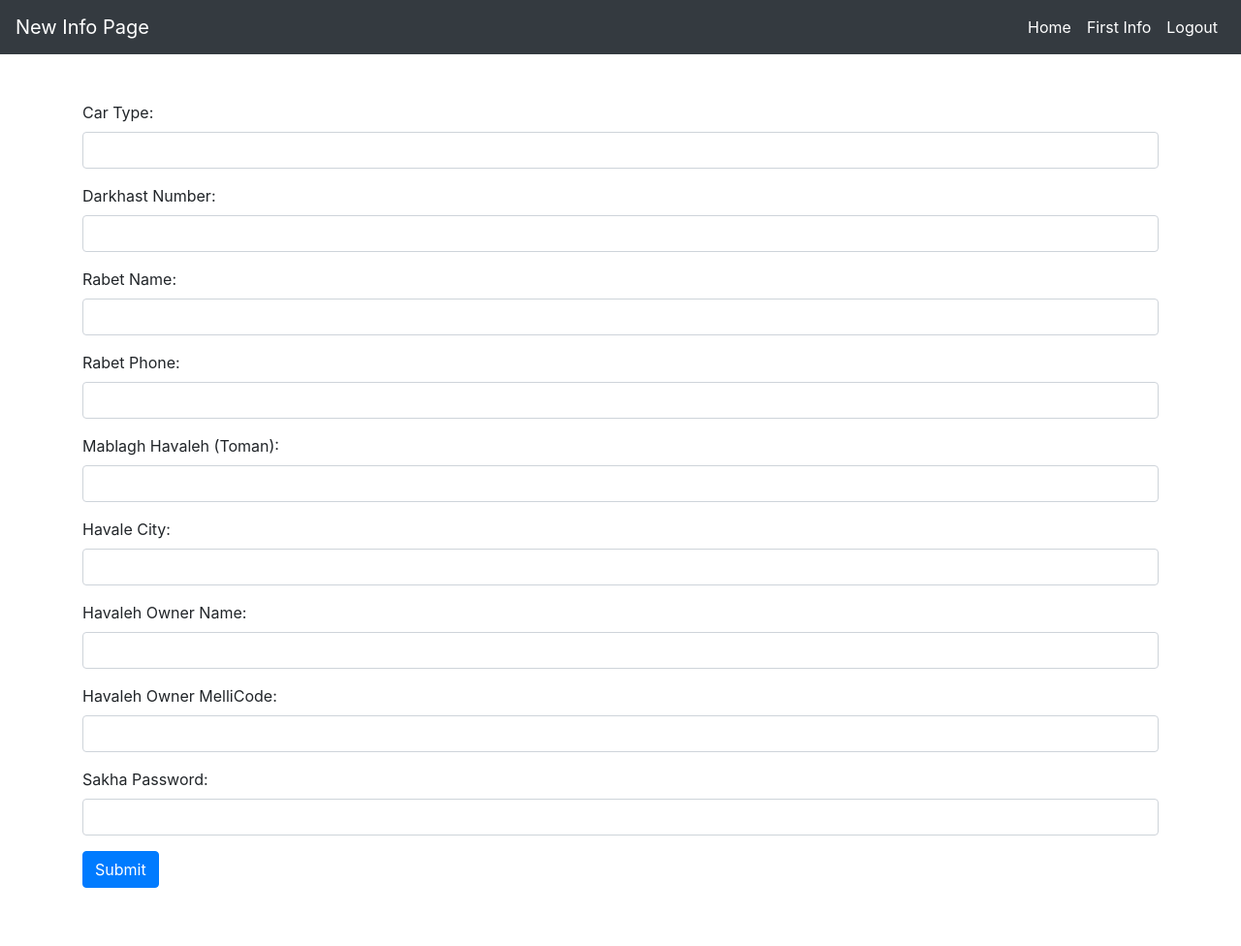
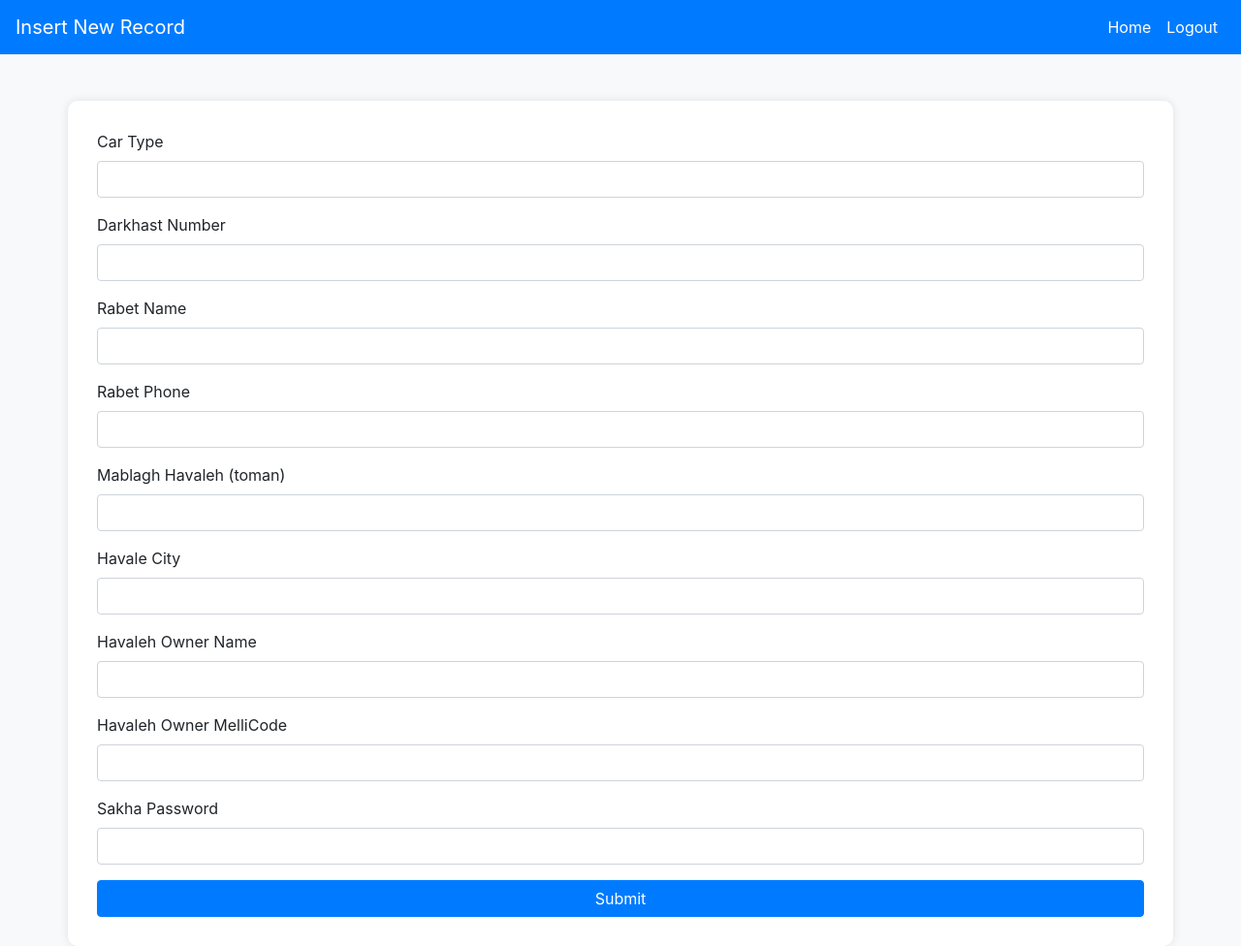
Before and after one commit to tohid1997/car-selling-project, a Flask app: page /first_info/new_info in a window 1280 px wide. Shown: the whole page at 97% size. Before the commit the page ends 916 px from the top, so only its background shows below. Run offline with Flask 3, Linux system fonts and the light colour scheme; the visitor is signed in with stand-in values (Sample User, id 1); some libraries are stand-ins or nearby versions.

Commit message:
complete step1

```diff
--- a/flaskapp.py
+++ b/flaskapp.py
@@ -47,7 +47,9 @@ def login():
             session['username'] = user[1]
             return redirect(url_for('home'))
         else:
-            return "Incorrect username or password!"
+            error = "نام کاربری یا رمز عبور شما اشتباه است!"
+            return render_template('login.html', error = error)
+
     return render_template('login.html')
 
 @app.route('/logout')
@@ -89,9 +91,9 @@ def first_info_new_info():
                 """, (car_type, darkhast_number, rabet_name, rabet_phone, mablagh_havaleh, havale_city, havaleh_owner_name, havaleh_owner_mellicode, sakha_password))
                 conn.commit()
                 flash('Data inserted successfully!', 'success')
-            except IntegrityError as e:
+            except IntegrityError:
                 conn.rollback()
-                flash(f"شماره درخواست تکراری است", 'danger')
+                flash("شماره درخواست تکراری است", 'danger')
             except Exception as e:
                 conn.rollback()
                 flash(f"An error occurred: {e}", 'danger')
--- a/templates/first_info_new_info.html
+++ b/templates/first_info_new_info.html
@@ -3,62 +3,62 @@
 <head>
     <meta charset="UTF-8">
     <meta name="viewport" content="width=device-width, initial-scale=1.0">
-    <title>First Info</title>
+    <title>Insert New Record</title>
     <link href="https://stackpath.bootstrapcdn.com/bootstrap/4.5.2/css/bootstrap.min.css" rel="stylesheet">
     <style>
-        .bg-light-blue { background-color: #add8e6; }
-        .bg-light-green { background-color: #90ee90; }
-        .navbar-custom {
-            background-color: #343a40;
+        body {
+            background-color: #f8f9fa;
         }
-        .navbar-custom .navbar-brand, .navbar-custom .nav-link {
-            color: #ffffff;
+        .navbar {
+            background-color: #007bff;
         }
-        .navbar-custom .nav-link:hover {
-            color: #d4d4d4;
+        .navbar-brand, .nav-link {
+            color: #fff !important;
         }
-        .card:hover {
-            transform: scale(1.05);
-            transition: transform 0.2s;
+        .container {
+            background-color: #fff;
+            padding: 30px;
+            border-radius: 10px;
+            box-shadow: 0 0 10px rgba(0, 0, 0, 0.1);
         }
-        .card {
-            margin-bottom: 15px; /* Add margin to the bottom of each card */
-            height: 100%; /* Ensure cards are of equal height */
+        .form-control {
+            border-radius: 0.25rem;
         }
-        .card-body {
-            display: flex;
-            flex-direction: column;
-            justify-content: center;
-            align-items: center;
-            height: 100%;
+        .btn-primary {
+            background-color: #007bff;
+            border-color: #007bff;
+        }
+        .btn-primary:hover {
+            background-color: #0056b3;
+            border-color: #0056b3;
+        }
+        .alert {
+            border-radius: 0.25rem;
         }
     </style>
 </head>
 <body>
-    <nav class="navbar navbar-expand-lg navbar-custom">
-        <a class="navbar-brand" href="localhost:5000/first_info/new_info">New Info Page</a>
+    <nav class="navbar navbar-expand-lg navbar-light">
+        <a class="navbar-brand" href="#">Insert New Record</a>
         <button class="navbar-toggler" type="button" data-toggle="collapse" data-target="#navbarNav" aria-controls="navbarNav" aria-expanded="false" aria-label="Toggle navigation">
             <span class="navbar-toggler-icon"></span>
         </button>
         <div class="collapse navbar-collapse" id="navbarNav">
             <ul class="navbar-nav ml-auto">
                 <li class="nav-item">
-                    <a class="nav-link" href="/home">Home</a>
+                    <a class="nav-link" href="http://localhost:5000/home">Home</a>
                 </li>
                 <li class="nav-item">
-                    <a class="nav-link" href="/first_info">First Info</a>
-                </li>
-                <li class="nav-item">
-                    <a class="nav-link" href="/logout">Logout</a>
+                    <a class="nav-link" href="{{ url_for('logout') }}">Logout</a>
                 </li>
             </ul>
         </div>
     </nav>
+
     <div class="container mt-5">
-        <!-- Flash message section -->
         {% with messages = get_flashed_messages(with_categories=true) %}
             {% if messages %}
-                <div class="alert alert-dismissible fade show" role="alert">
+                <div class="mt-3">
                     {% for category, message in messages %}
                         <div class="alert alert-{{ category }} alert-dismissible fade show" role="alert">
                             {{ message }}
@@ -70,49 +70,49 @@
                 </div>
             {% endif %}
         {% endwith %}
-
-        <form action="/first_info/new_info" method="POST">
+        <form id="insertForm" method="POST" action="{{ url_for('first_info_new_info') }}">
             <div class="form-group">
-                <label for="car_type">Car Type:</label>
-                <input type="text" class="form-control" id="car_type" name="car_type" required>
+                <label for="Car_type">Car Type</label>
+                <input type="text" class="form-control" id="Car_type" name="car_type" required>
             </div>
             <div class="form-group">
-                <label for="darkhast_number">Darkhast Number:</label>
-                <input type="text" class="form-control" id="darkhast_number" name="darkhast_number" required>
+                <label for="Darkhast_number">Darkhast Number</label>
+                <input type="text" class="form-control" id="Darkhast_number" name="darkhast_number" required>
             </div>
             <div class="form-group">
-                <label for="rabet_name">Rabet Name:</label>
-                <input type="text" class="form-control" id="rabet_name" name="rabet_name" required>
+                <label for="Rabet_Name">Rabet Name</label>
+                <input type="text" class="form-control" id="Rabet_Name" name="rabet_name" required>
             </div>
             <div class="form-group">
-                <label for="rabet_phone">Rabet Phone:</label>
-                <input type="text" class="form-control" id="rabet_phone" name="rabet_phone" required>
+                <label for="Rabet_Phone">Rabet Phone</label>
+                <input type="text" class="form-control" id="Rabet_Phone" name="rabet_phone" required>
             </div>
             <div class="form-group">
-                <label for="mablagh_havaleh">Mablagh Havaleh (Toman):</label>
-                <input type="number" class="form-control" id="mablagh_havaleh" name="mablagh_havaleh" required>
+                <label for="Mablagh_Havaleh">Mablagh Havaleh (toman)</label>
+                <input type="number" class="form-control" id="Mablagh_Havaleh" name="mablagh_havaleh" required>
             </div>
             <div class="form-group">
-                <label for="havale_city">Havale City:</label>
-                <input type="text" class="form-control" id="havale_city" name="havale_city" required>
+                <label for="Havale_City">Havale City</label>
+                <input type="text" class="form-control" id="Havale_City" name="havale_city" required>
             </div>
             <div class="form-group">
-                <label for="havaleh_owner_name">Havaleh Owner Name:</label>
-                <input type="text" class="form-control" id="havaleh_owner_name" name="havaleh_owner_name" required>
+                <label for="Havaleh_Owner_Name">Havaleh Owner Name</label>
+                <input type="text" class="form-control" id="Havaleh_Owner_Name" name="havaleh_owner_name" required>
             </div>
             <div class="form-group">
-                <label for="havaleh_owner_mellicode">Havaleh Owner MelliCode:</label>
-                <input type="text" class="form-control" id="havaleh_owner_mellicode" name="havaleh_owner_mellicode" required>
+                <label for="Havaleh_Owner_MelliCode">Havaleh Owner MelliCode</label>
+                <input type="text" class="form-control" id="Havaleh_Owner_MelliCode" name="havaleh_owner_mellicode" required>
             </div>
             <div class="form-group">
-                <label for="sakha_password">Sakha Password:</label>
-                <input type="text" class="form-control" id="sakha_password" name="sakha_password" required>
+                <label for="Sakha_Password">Sakha Password</label>
+                <input type="text" class="form-control" id="Sakha_Password" name="sakha_password" required>
             </div>
-            <button type="submit" class="btn btn-primary">Submit</button>
+            <button type="submit" class="btn btn-primary btn-block">Submit</button>
         </form>
     </div>
+
     <script src="https://code.jquery.com/jquery-3.5.1.slim.min.js"></script>
-    <script src="https://cdn.jsdelivr.net/npm/@popperjs/core@2.5.4/dist/umd/popper.min.js"></script>
+    <script src="https://cdn.jsdelivr.net/npm/@popperjs/core@2.9.2/dist/umd/popper.min.js"></script>
     <script src="https://stackpath.bootstrapcdn.com/bootstrap/4.5.2/js/bootstrap.min.js"></script>
 </body>
 </html>
--- a/templates/login.html
+++ b/templates/login.html
@@ -9,6 +9,11 @@
 <body>
     <div class="container">
         <h2 class="mt-5">Login</h2>
+        {% if error %}
+            <div class="alert alert-danger" role="alert">
+                {{ error }}
+            </div>
+        {% endif %}
         <form action="/login" method="POST">
             <div class="form-group">
                 <label for="username">Username:</label>
```
Also changed, not shown: templates/first_info.html (+4 -4 lines), templates/home.html (+27 -1 lines).
